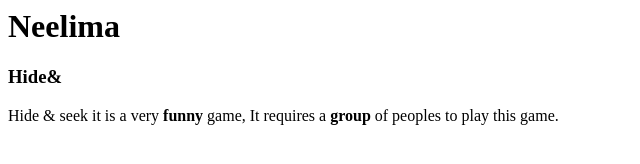
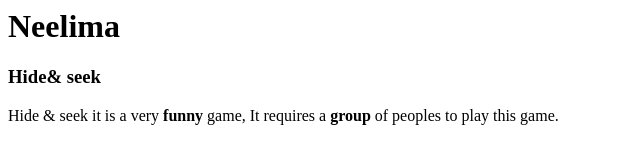
Before and after one commit to 44-563-Web-Apps-S23/44563-webapps-assignment-3-ChundruNeelima, a plain HTML site: page index.html in a window 1280 px wide. Shown: the full height of the page, 0-640 px from the left. Drawn offline with Linux system fonts and the light colour scheme.

```diff
--- a/index.html
+++ b/index.html
@@ -8,7 +8,7 @@
         <h1>
             Neelima
         </h1>
-        <h3> Hide& </h3>
+        <h3> Hide& seek </h3>
         <p> Hide & seek  it is a very <b>funny</b> game, It requires a <b>group </b>of peoples to play this game.</p>
     </body>
 </html>
```
